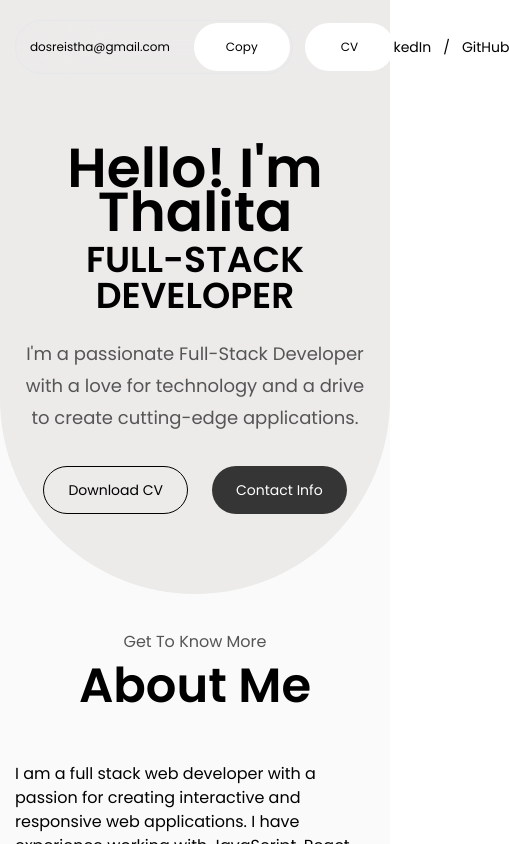
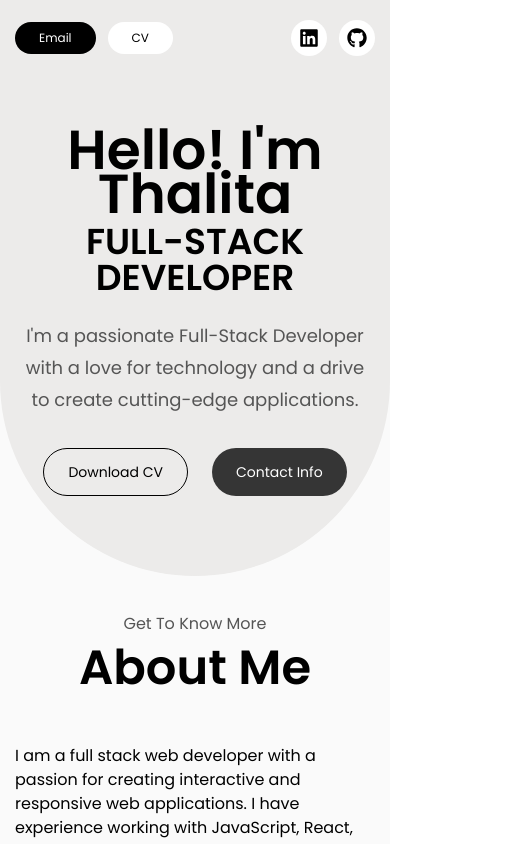
Before and after one commit to ThalitadosReis/my-portfolio, a React (Create React App) app: page / in a window 390 px wide. Shown: the top 844 px of the page, 509 px wide, since content can reach past the window. Built offline with nearby package versions, Linux system fonts and the light colour scheme; grey boxes are pictures that could not be loaded; the HTML template or start-up script is replaced by a standard one.

Commit message:
responsive nav

```diff
--- a/package.json
+++ b/package.json
@@ -38,7 +38,7 @@
   "devDependencies": {
     "framer-motion": "^8.4.3",
     "react-countup": "^6.4.0",
-    "react-icons": "^4.7.1",
+    "react-icons": "^4.12.0",
     "react-intersection-observer": "^9.4.1",
     "react-scroll": "^1.8.9",
     "react-type-animation": "^2.1.2",
--- a/src/components/Nav.js
+++ b/src/components/Nav.js
@@ -1,4 +1,6 @@
 import React, { useState } from "react";
+import { FaLinkedin, FaGithub } from "react-icons/fa";
+
 // copy of cv
 import CV from "../assets/cv.pdf";
 
@@ -20,20 +22,32 @@ export default function Nav() {
 
   return (
     <nav className="w-full pt-5 bg-[#ecebea]">
-      <div className="container mx-auto flex justify-between">
-        <div className="w-full backdrop-blur-2xl rounded-full flex gap-3 items-center text-xs">
-          <div className="flex items-center gap-3 border rounded-full border-gray-200 p-0.5">
-            <span className="px-3 text-xs">{email}</span>
+      <div className="container flex justify-between items-center mx-auto text-xs">
+        <div className="flex items-center gap-3">
+          <div className="flex items-center">
+            {/* Large Screen: Show Email and Copy Button */}
+            <div className="hidden lg:flex items-center border rounded-full border-black/10 p-0.5">
+              <span className="px-3">{email}</span>
               <button
                 onClick={copyToClipboard}
-              className={`px-8 py-4 rounded-full focus:outline-none transition-all
+                className={`px-4 py-2 rounded-full focus:outline-none transition-all
                 ${copied ? "bg-black text-white" : "bg-white"}`}
               >
                 {copied ? "Copied" : "Copy"}
               </button>
             </div>
+            {/* Smaller Screen: Show Single Button */}
+            <button
+              onClick={() => (window.location.href = `mailto:${email}`)}
+              className="lg:hidden px-6 py-2 rounded-full bg-black text-white"
+            >
+              Email
+            </button>
+          </div>
+
+          {/* CV */}
           <a
-            className="px-9 py-4 rounded-full focus:outline-none transition-all bg-white"
+            className="px-6 py-2 rounded-full bg-white"
             href={CV}
             target="_blank"
             rel="noopener noreferrer"
@@ -41,7 +55,10 @@ export default function Nav() {
             CV
           </a>
         </div>
-        <div className="flex gap-3 items-center text-sm">
+
+        <div className="flex items-center gap-3 text-sm">
+          {/* Large Screen: Show Text-Links */}
+          <div className="hidden lg:flex gap-3">
             <a
               href="https://www.linkedin.com/in/thalitadosreis/"
               target="_blank"
@@ -58,6 +75,27 @@ export default function Nav() {
               GitHub
             </a>
           </div>
+
+          {/* Small Screen: Show Icons */}
+          <div className="flex lg:hidden gap-3">
+            <a
+              href="https://www.linkedin.com/in/thalitadosreis/"
+              target="_blank"
+              rel="noopener noreferrer"
+              className="p-2 rounded-full bg-white"
+            >
+              <FaLinkedin size={20} />
+            </a>
+            <a
+              href="https://github.com/ThalitadosReis"
+              target="_blank"
+              rel="noopener noreferrer"
+              className="p-2 rounded-full bg-white"
+            >
+              <FaGithub size={20} />
+            </a>
+          </div>
+        </div>
       </div>
     </nav>
   );
```
Also changed, not shown: 1 other file (tests, documents, lock files or other folders). Lines whose indentation alone changed are shown as unchanged.
